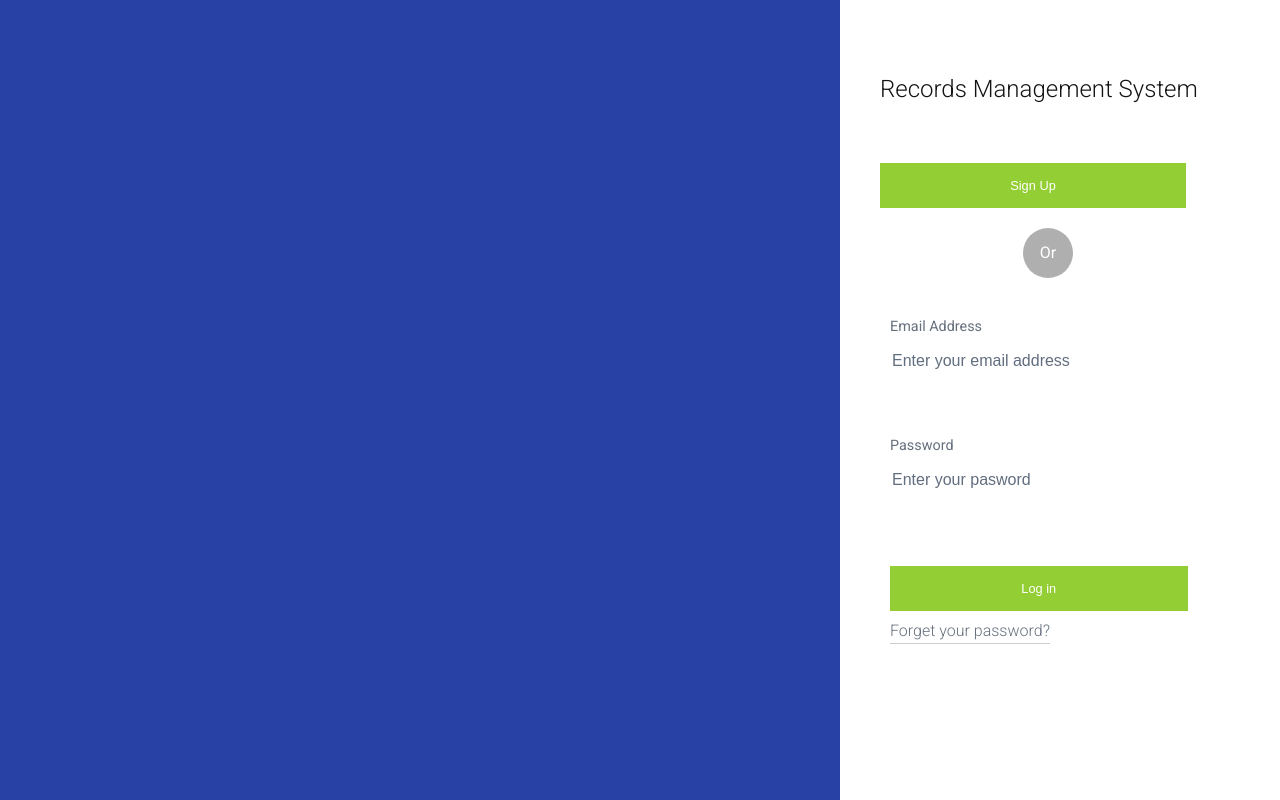
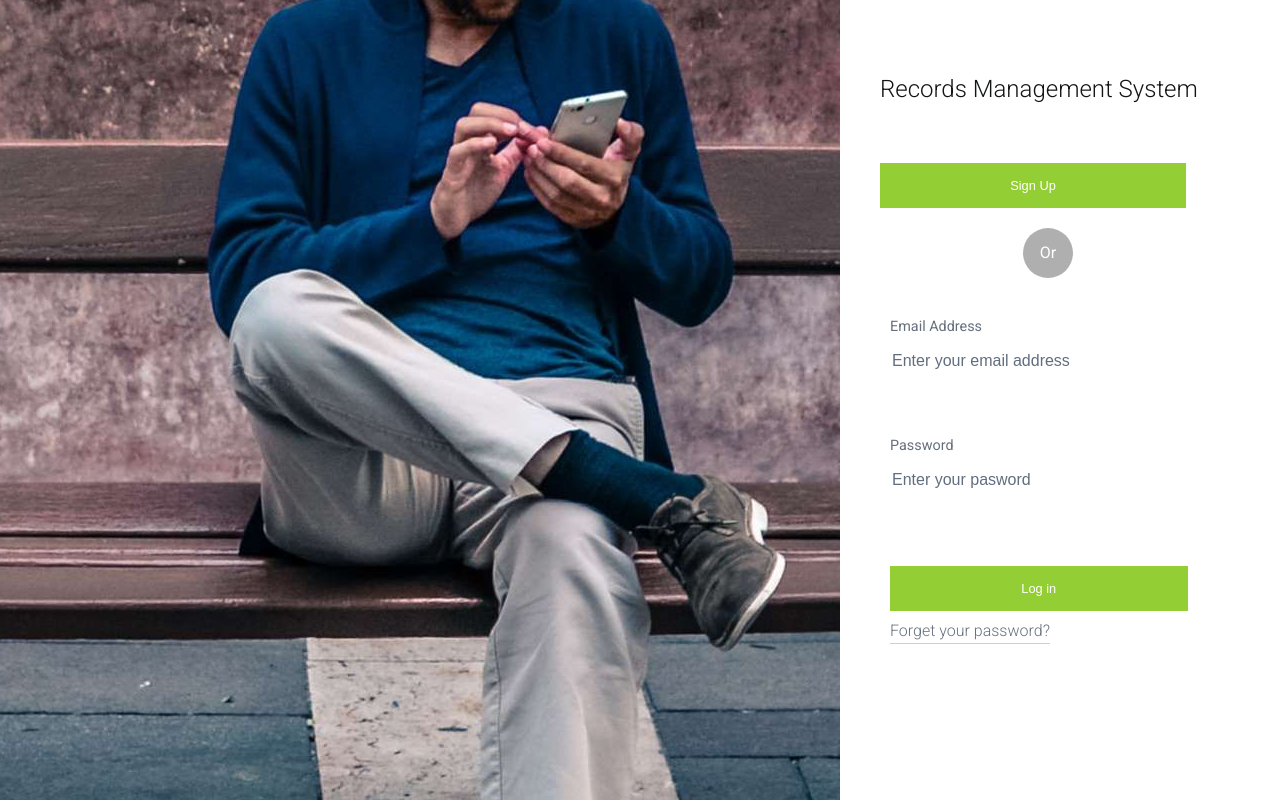
Before and after one commit to Jarxi/Oben, a React (Create React App) app in the folder client/: page / in a window 1280 px wide. Built offline with nearby package versions, Linux system fonts and the light colour scheme.

Commit message:
add landing img

```diff
--- a/client/src/CSS/SignInForm.css
+++ b/client/src/CSS/SignInForm.css
@@ -7,6 +7,15 @@
 .App__Aside {
   width: 70%;
   background-color: #2841a4;
+  display: flex;
+  justify-content: center;
+  align-items: center;
+  overflow: hidden;
+}
+.App__Aside img {
+  flex-shrink: 0;
+  min-width: 100%;
+  min-height: 100%;
 }
 
 .App__Form {
--- a/client/src/Components/SignInForm.js
+++ b/client/src/Components/SignInForm.js
@@ -1,18 +1,18 @@
 import React from 'react';
 import { Link, Redirect } from 'react-router-dom';
-import axios from 'axios'
-import '../CSS/SignInForm.css'
-
+import axios from 'axios';
+import '../CSS/SignInForm.css';
+import landingImg from '../img/landing.jpg';
 class SignInForm extends React.Component {
-    constructor(){
+  constructor() {
     super();
 
     this.state = {
       username: '',
       password: '',
-            loginfail:false,
+      loginfail: false,
       redirectToReferrer: false
-        }
+    };
 
     this.handleChange = this.handleChange.bind(this);
     this.handleSubmit = this.handleSubmit.bind(this);
@@ -21,87 +21,109 @@ class SignInForm extends React.Component {
   handleChange(e) {
     let value = e.target.value;
     let name = e.target.name;
-        this.setState(
-            {
+    this.setState({
       [name]: value
-            }
-        )
+    });
   }
 
-    handleSubmit(e){
+  handleSubmit(e) {
     e.preventDefault();
-        const url = "http://localhost:3000/api/auth/signin";
+    const url = 'http://localhost:3000/api/auth/signin';
     const params = {
       email: this.state.username,
       password: this.state.password
     };
-        axios.post(url,params).then((res)=>{
-            if(res.status === 200){
-                sessionStorage.setItem('loggedin', 'true')
-                sessionStorage.setItem('token', res.data.token)
-                sessionStorage.setItem('user_type', res.data.user.user_type)
-                sessionStorage.setItem('user_id', res.data.user._id)
+    axios
+      .post(url, params)
+      .then(res => {
+        if (res.status === 200) {
+          sessionStorage.setItem('loggedin', 'true');
+          sessionStorage.setItem('token', res.data.token);
+          sessionStorage.setItem('user_type', res.data.user.user_type);
+          sessionStorage.setItem('user_id', res.data.user._id);
           this.setState({
             loginfail: false,
             redirectToReferrer: true
+          });
+        }
       })
-            }
-        }).catch((e)=>{
-            console.log("Sign in failed")
+      .catch(e => {
+        console.log('Sign in failed');
         this.setState({
           loginfail: true
-            })
-        })
-
+        });
+      });
   }
 
-    render(){
+  render() {
     let banner;
-        if(this.state.loginfail){
-            banner = <div class="Banner">Invalid email or password</div>
+    if (this.state.loginfail) {
+      banner = <div class='Banner'>Invalid email or password</div>;
     }
-        const { from } = this.props.location.state || {from: {pathname: '/home'}};
+    const { from } = this.props.location.state || {
+      from: { pathname: '/home' }
+    };
     if (this.state.redirectToReferrer) {
-            console.log(from)
-            return (
-                <Redirect to={ from } />
-            )
+      console.log(from);
+      return <Redirect to={from} />;
     }
     return (
-            <div className="SignInContainer">
-                <div className="App__Aside"></div>
-                <div className="App__Form">
-                    <div className="FormTitle">Records Management System</div>
-                    <form className="FormFields" onSubmit={this.handleSubmit}>
-                    <Link to="/signup"><button className="Signup_button">Sign Up</button></Link>
-                    <div className="FormField">
-                        <div class="circle">Or</div>
+      <div className='SignInContainer'>
+        <div className='App__Aside'>
+          <img src={landingImg} alt='' />
         </div>
-                    <div className="FormField">
-                        <label className="FormField__Label" htmlFor="username">Email Address</label>
-                        <input type="text" id="username" className="FormField__Input" placeholder="Enter your email address"
-                        name="username" value={this.state.email} onChange={this.handleChange}/>
+        <div className='App__Form'>
+          <div className='FormTitle'>Records Management System</div>
+          <form className='FormFields' onSubmit={this.handleSubmit}>
+            <Link to='/signup'>
+              <button className='Signup_button'>Sign Up</button>
+            </Link>
+            <div className='FormField'>
+              <div class='circle'>Or</div>
+            </div>
+            <div className='FormField'>
+              <label className='FormField__Label' htmlFor='username'>
+                Email Address
+              </label>
+              <input
+                type='text'
+                id='username'
+                className='FormField__Input'
+                placeholder='Enter your email address'
+                name='username'
+                value={this.state.email}
+                onChange={this.handleChange}
+              />
             </div>
 
-                    <div className="FormField">
-                        <label className="FormField__Label" htmlFor="password">Password</label>
-                        <input type="password" id="password" className="FormField__Input" placeholder="Enter your pasword"
-                        name="password" value={this.state.password} onChange={this.handleChange}/>
+            <div className='FormField'>
+              <label className='FormField__Label' htmlFor='password'>
+                Password
+              </label>
+              <input
+                type='password'
+                id='password'
+                className='FormField__Input'
+                placeholder='Enter your pasword'
+                name='password'
+                value={this.state.password}
+                onChange={this.handleChange}
+              />
             </div>
 
             {banner}
 
-                    <div className="FormField">
-                        <button className="FormField__Button">Log in</button>
-                        <a href="#" className="FormField__Link">Forget your password?</a>
+            <div className='FormField'>
+              <button className='FormField__Button'>Log in</button>
+              <a href='#' className='FormField__Link'>
+                Forget your password?
+              </a>
             </div>
           </form>
         </div>
-
       </div>
-
     );
   }
-};
+}
 
 export default SignInForm;
```
Also changed, not shown: client/src/img/landing.jpg (added). Lines whose indentation alone changed are shown as unchanged.
